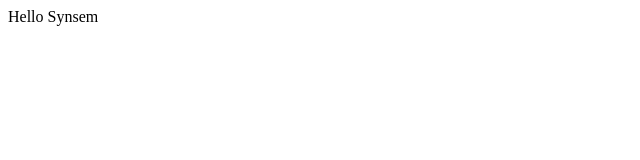
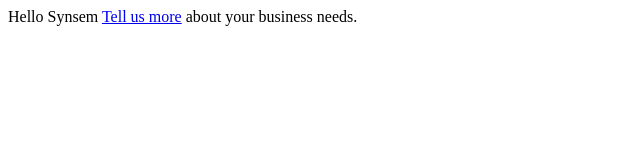
Before and after one commit to synsem-ai/synsem-ai.github.io, a plain HTML site: page index.html in a window 1280 px wide. Shown: the whole page, without its empty margins (0-640 px from the left). Drawn offline with Linux system fonts and the light colour scheme.

Commit message:
Add google survey link

```diff
--- a/index.html
+++ b/index.html
@@ -1 +1,3 @@
 Hello Synsem
+
+<a href="https://forms.gle/o3yrMhaZfmCP374r5">Tell us more</a> about your business needs.
```
